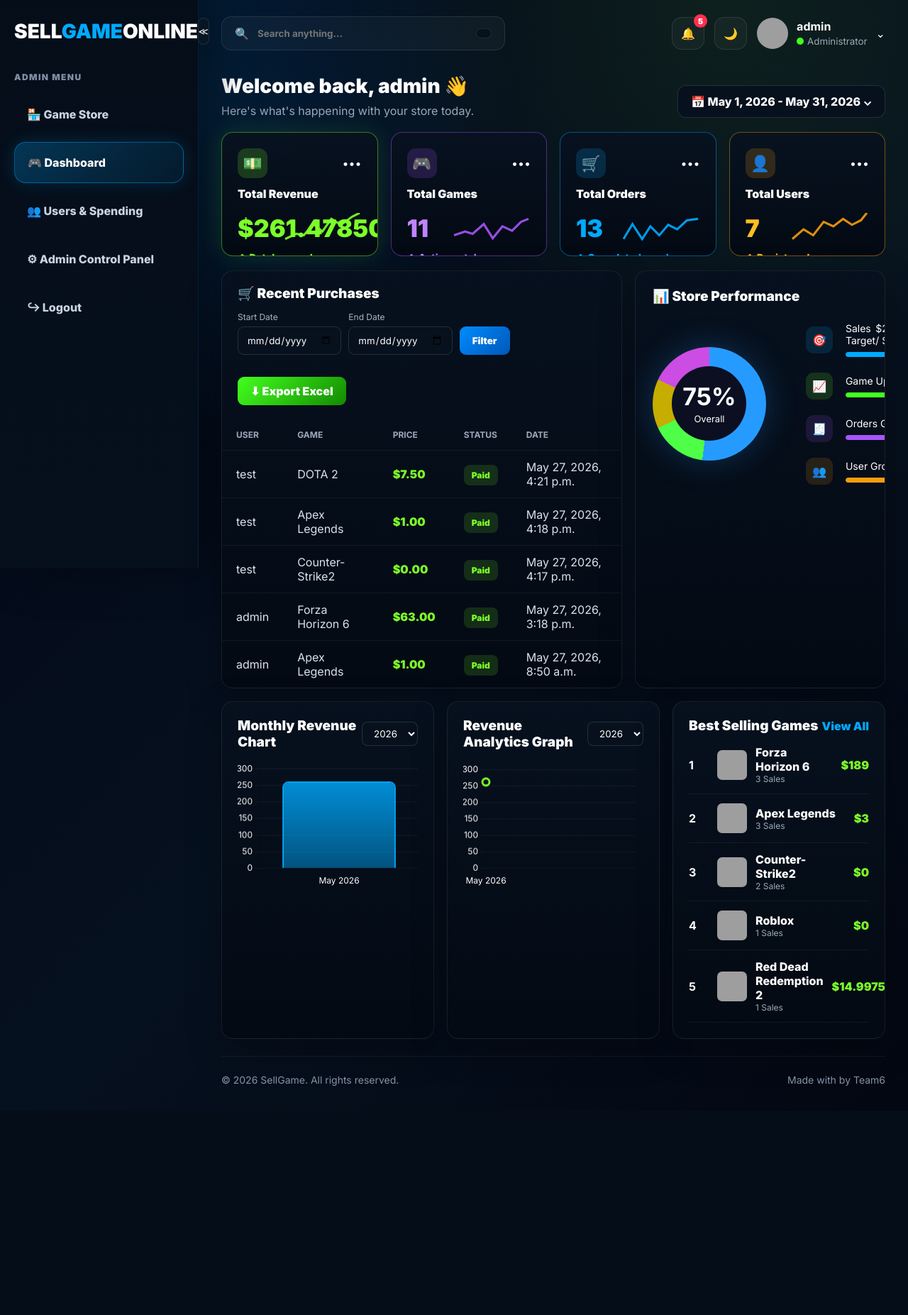
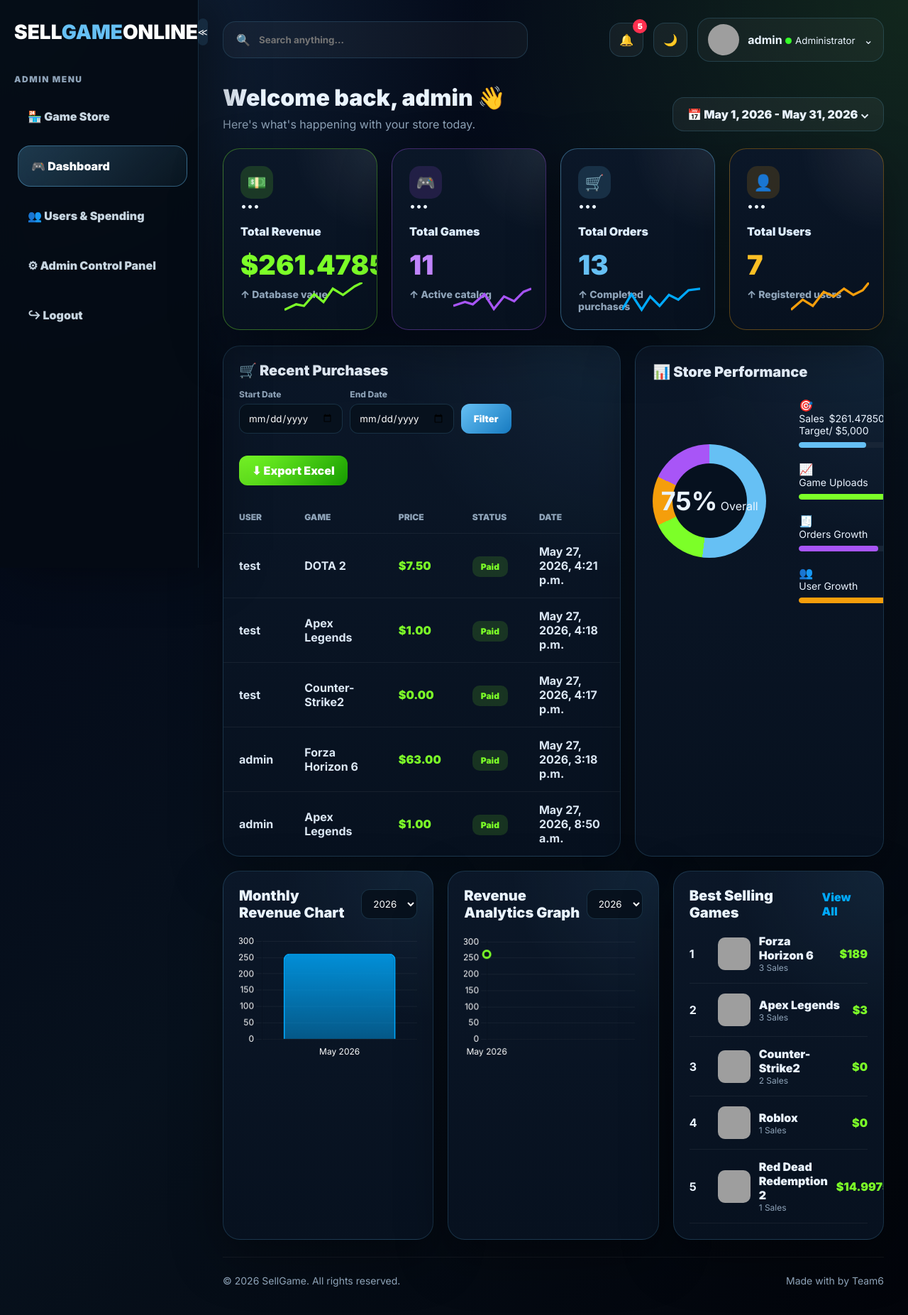
Before and after one commit to chanbo29/Project_Sell_Game_Online, a Django app: page /admin-dashboard/ in a window 1280 px wide. Shown: the whole page at 71% size. Before the commit the page ends 1530 px from the top, so only its background shows below. Run offline with Django 5.2, Linux system fonts and the light colour scheme; a user stored in the database is signed in; data comes from the database, SQL or seed files in the repository; grey boxes are pictures that could not be loaded.

Commit message:
Fix Dashboad admin

```diff
--- a/games/templates/games/admin_dashboard.html
+++ b/games/templates/games/admin_dashboard.html
@@ -10,34 +10,29 @@
 <script src="https://cdn.jsdelivr.net/npm/chart.js"></script>
 
 <style>
-*{
-    margin:0;
-    padding:0;
-    box-sizing:border-box;
-    font-family:'Inter',sans-serif;
-}
+*{margin:0;padding:0;box-sizing:border-box;font-family:'Inter',sans-serif}
 
 :root{
-    --bg:#030712;
-    --panel:#07111d;
-    --panel2:#0b1624;
-    --border:#16304a;
-    --blue:#00aaff;
+    --bg:#020617;
+    --sidebar:#050b14;
+    --card:#07111f;
+    --card2:#0b1728;
+    --border:rgba(102,192,244,.18);
+    --blue:#66c0f4;
     --green:#7CFF28;
     --purple:#a855f7;
     --orange:#f59e0b;
-    --red:#ff4757;
-    --muted:#8b9bb0;
-    --white:#ffffff;
+    --text:#eaf4ff;
+    --muted:#8ea3b8;
 }
 
 body{
     min-height:100vh;
     background:
-        radial-gradient(circle at 18% 8%,rgba(0,170,255,.15),transparent 28%),
-        radial-gradient(circle at 80% 0%,rgba(124,255,40,.08),transparent 30%),
-        linear-gradient(135deg,#020617,#06111f 55%,#030712);
-    color:white;
+    radial-gradient(circle at top left,rgba(102,192,244,.2),transparent 30%),
+    radial-gradient(circle at top right,rgba(124,255,40,.1),transparent 28%),
+    linear-gradient(135deg,#020617,#07111d 55%,#02040a);
+    color:var(--text);
     overflow-x:hidden;
 }
 
@@ -49,148 +44,101 @@ body{
 
 /* SIDEBAR */
 .sidebar{
-    height:100vh;
     position:sticky;
     top:0;
-    padding:25px 20px;
-    background:linear-gradient(180deg,#050d19,#06101d);
-    border-right:1px solid rgba(0,170,255,.12);
-    box-shadow:20px 0 60px rgba(0,0,0,.35);
+    height:100vh;
+    padding:26px 20px;
+    background:rgba(5,11,20,.92);
+    border-right:1px solid var(--border);
+    backdrop-filter:blur(20px);
+    box-shadow:20px 0 70px rgba(0,0,0,.45);
 }
 
 .logo-row{
     display:flex;
     align-items:center;
     justify-content:space-between;
-    margin-bottom:38px;
+    margin-bottom:40px;
 }
 
 .logo{
+    color:white;
     font-size:28px;
     font-weight:900;
-    color:white;
     text-decoration:none;
 }
 
-.logo span{
-    color:#00aaff;
-}
+.logo span{color:var(--blue)}
 
 .collapse-btn{
     width:38px;
     height:38px;
+    border:none;
     border-radius:12px;
-    border:1px solid rgba(255,255,255,.1);
-    background:#081624;
+    background:rgba(102,192,244,.12);
     color:white;
     cursor:pointer;
 }
 
 .menu-label{
-    color:#8090a5;
+    color:var(--muted);
     font-size:12px;
     font-weight:900;
-    letter-spacing:1.4px;
+    letter-spacing:1.5px;
     margin-bottom:16px;
 }
 
 .menu{
     display:flex;
     flex-direction:column;
-    gap:10px;
+    gap:12px;
 }
 
 .menu a{
-    height:58px;
+    min-height:58px;
     display:flex;
     align-items:center;
-    gap:16px;
+    gap:15px;
     padding:0 18px;
-    border-radius:16px;
-    color:#c8d4e0;
+    border-radius:18px;
+    color:#c7d5e0;
     text-decoration:none;
-    font-weight:800;
+    font-weight:900;
     transition:.25s;
+    border:1px solid transparent;
 }
 
 .menu a:hover,
 .menu a.active{
-    background:linear-gradient(135deg,rgba(0,170,255,.26),rgba(0,170,255,.08));
-    border:1px solid rgba(0,170,255,.42);
+    background:linear-gradient(135deg,rgba(102,192,244,.25),rgba(102,192,244,.05));
+    border-color:rgba(102,192,244,.4);
     color:white;
-    box-shadow:0 0 25px rgba(0,170,255,.18);
-}
-
-.store-status{
-    position:absolute;
-    left:20px;
-    right:20px;
-    bottom:24px;
-    padding:20px;
-    border-radius:18px;
-    background:linear-gradient(180deg,rgba(13,27,44,.96),rgba(6,16,29,.96));
-    border:1px solid rgba(0,170,255,.18);
-}
-
-.status-dot{
-    width:14px;
-    height:14px;
-    background:#38ff14;
-    border-radius:50%;
-    display:inline-block;
-    box-shadow:0 0 18px #38ff14;
-    margin-right:10px;
-}
-
-.store-status h3{
-    font-size:16px;
-    margin-bottom:8px;
-}
-
-.store-status b{
-    color:#7CFF28;
-}
-
-.store-status p{
-    color:#a7b3c2;
-    font-size:14px;
-    line-height:1.6;
-    margin-top:10px;
-}
-
-.mini-wave{
-    margin-top:20px;
-    height:50px;
-    background:
-        linear-gradient(135deg,transparent 35%,rgba(124,255,40,.55) 35%,transparent 45%),
-        linear-gradient(45deg,transparent 35%,rgba(124,255,40,.25) 35%,transparent 45%);
-    border-radius:14px;
-    opacity:.9;
+    transform:translateX(5px);
 }
 
 /* MAIN */
 .main{
-    padding:18px 32px 35px;
+    padding:24px 34px 40px;
 }
 
 .topbar{
-    height:58px;
+    height:64px;
     display:flex;
     justify-content:space-between;
     align-items:center;
-    margin-bottom:28px;
+    margin-bottom:30px;
 }
 
 .search-box{
-    width:400px;
-    height:48px;
+    width:430px;
+    height:52px;
     display:flex;
     align-items:center;
     gap:12px;
     padding:0 18px;
-    background:rgba(255,255,255,.035);
-    border:1px solid rgba(255,255,255,.1);
-    border-radius:14px;
+    background:rgba(255,255,255,.04);
+    border:1px solid var(--border);
+    border-radius:18px;
 }
 
 .search-box input{
@@ -202,15 +150,6 @@ body{
     font-weight:700;
 }
 
-.shortcut{
-    padding:6px 10px;
-    border-radius:8px;
-    background:#07111d;
-    border:1px solid rgba(255,255,255,.1);
-    color:#b8c4d4;
-    font-size:12px;
-}
-
 .top-actions{
     display:flex;
     align-items:center;
@@ -218,28 +157,27 @@ body{
 }
 
 .icon-btn{
-    width:46px;
-    height:46px;
-    border-radius:14px;
-    background:rgba(255,255,255,.035);
-    border:1px solid rgba(255,255,255,.1);
+    width:48px;
+    height:48px;
+    border-radius:16px;
+    background:rgba(255,255,255,.05);
+    border:1px solid var(--border);
     display:flex;
     align-items:center;
     justify-content:center;
+    text-decoration:none;
     color:white;
-    text-decoration:none;
     position:relative;
 }
 
 .badge-notify{
     position:absolute;
-    top:-5px;
-    right:-5px;
-    width:19px;
-    height:19px;
+    top:-6px;
+    right:-6px;
+    width:20px;
+    height:20px;
     border-radius:50%;
     background:#ff304f;
-    color:white;
     font-size:11px;
     display:flex;
     align-items:center;
@@ -251,6 +189,10 @@ body{
     display:flex;
     align-items:center;
     gap:12px;
+    padding:8px 14px;
+    border-radius:18px;
+    background:rgba(255,255,255,.04);
+    border:1px solid var(--border);
 }
 
 .profile img{
@@ -261,174 +203,146 @@ body{
 }
 
 .online-dot{
-    width:10px;
-    height:10px;
+    width:9px;
+    height:9px;
     border-radius:50%;
-    background:#43ff1f;
+    background:#35ff29;
     display:inline-block;
     margin-right:5px;
 }
 
-.profile b{
-    display:block;
-}
-
-.profile small{
-    color:#9ca8b8;
-}
-
-/* HEADER */
+/* WELCOME */
 .welcome{
     display:flex;
     justify-content:space-between;
     align-items:flex-end;
-    margin-bottom:20px;
+    margin-bottom:24px;
 }
 
 .welcome h1{
-    font-size:28px;
+    font-size:32px;
     font-weight:900;
 }
 
 .welcome p{
-    color:#9ca8b8;
+    color:var(--muted);
     margin-top:8px;
 }
 
 .date-filter{
-    height:46px;
-    padding:0 18px;
-    border-radius:12px;
-    background:#07111d;
-    border:1px solid rgba(255,255,255,.12);
-    color:white;
+    height:48px;
+    padding:0 20px;
+    border-radius:16px;
+    background:rgba(255,255,255,.05);
+    border:1px solid var(--border);
     display:flex;
     align-items:center;
-    gap:10px;
-    font-weight:800;
+    font-weight:900;
 }
 
 /* STAT CARDS */
 .stats{
     display:grid;
     grid-template-columns:repeat(4,1fr);
-    gap:18px;
-    margin-bottom:20px;
+    gap:20px;
+    margin-bottom:22px;
 }
 
 .stat-card{
-    height:175px;
-    padding:22px;
-    border-radius:16px;
-    background:linear-gradient(180deg,rgba(8,18,32,.96),rgba(3,10,19,.96));
-    border:1px solid rgba(255,255,255,.08);
+    min-height:175px;
+    padding:24px;
+    border-radius:24px;
+    background:
+    radial-gradient(circle at top right,rgba(255,255,255,.08),transparent 35%),
+    linear-gradient(180deg,var(--card2),var(--card));
+    border:1px solid var(--border);
     position:relative;
     overflow:hidden;
-    transition:.3s;
+    box-shadow:0 25px 70px rgba(0,0,0,.35);
+    transition:.28s;
 }
 
 .stat-card:hover{
-    transform:translateY(-6px);
+    transform:translateY(-8px);
 }
 
-.stat-card.green{
-    border-color:rgba(124,255,40,.45);
-    box-shadow:0 0 35px rgba(124,255,40,.12);
-}
-
-.stat-card.purple{
-    border-color:rgba(168,85,247,.45);
-}
-
-.stat-card.blue{
-    border-color:rgba(0,170,255,.45);
-}
-
-.stat-card.orange{
-    border-color:rgba(245,158,11,.45);
-}
-
-.stat-top{
-    display:flex;
-    align-items:center;
-    justify-content:space-between;
-}
+.green{border-color:rgba(124,255,40,.35)}
+.purple{border-color:rgba(168,85,247,.35)}
+.blue{border-color:rgba(102,192,244,.4)}
+.orange{border-color:rgba(245,158,11,.35)}
 
 .stat-icon{
-    width:42px;
-    height:42px;
-    border-radius:12px;
+    width:46px;
+    height:46px;
+    border-radius:15px;
     display:flex;
     align-items:center;
     justify-content:center;
     font-size:22px;
 }
 
-.green .stat-icon{background:rgba(124,255,40,.18); color:#7CFF28;}
-.purple .stat-icon{background:rgba(168,85,247,.18); color:#a855f7;}
-.blue .stat-icon{background:rgba(0,170,255,.18); color:#00aaff;}
-.orange .stat-icon{background:rgba(245,158,11,.18); color:#f59e0b;}
+.green .stat-icon{background:rgba(124,255,40,.15)}
+.purple .stat-icon{background:rgba(168,85,247,.15)}
+.blue .stat-icon{background:rgba(102,192,244,.15)}
+.orange .stat-icon{background:rgba(245,158,11,.15)}
 
 .stat-title{
-    margin-top:12px;
-    color:white;
+    margin-top:16px;
+    font-weight:900;
+    color:#dcecff;
+}
+
+.stat-value{
+    margin-top:14px;
+    font-size:38px;
     font-weight:900;
 }
 
-.stat-value{
-    margin-top:18px;
-    font-size:34px;
-    font-weight:900;
-}
-
-.green .stat-value{color:#7CFF28;}
-.purple .stat-value{color:#c084fc;}
-.blue .stat-value{color:#00aaff;}
-.orange .stat-value{color:#fbbf24;}
+.green .stat-value{color:var(--green)}
+.purple .stat-value{color:#c084fc}
+.blue .stat-value{color:var(--blue)}
+.orange .stat-value{color:#fbbf24}
 
 .stat-change{
-    margin-top:12px;
+    margin-top:10px;
     font-size:14px;
     font-weight:800;
+    color:var(--muted);
 }
-
-.green .stat-change{color:#7CFF28;}
-.purple .stat-change{color:#c084fc;}
-.blue .stat-change{color:#00aaff;}
-.orange .stat-change{color:#fbbf24;}
 
 .spark{
     position:absolute;
     right:20px;
     bottom:18px;
-    width:115px;
-    height:42px;
-    opacity:.9;
-}
-
-.spark svg{
-    width:100%;
-    height:100%;
+    width:110px;
 }
 
 /* PANELS */
 .grid-main{
     display:grid;
     grid-template-columns:1.6fr 1fr;
-    gap:18px;
-    margin-bottom:18px;
+    gap:20px;
+    margin-bottom:20px;
+}
+
+.grid-bottom{
+    display:grid;
+    grid-template-columns:1fr 1fr 1fr;
+    gap:20px;
 }
 
 .panel{
-    background:linear-gradient(180deg,rgba(7,17,30,.96),rgba(3,10,19,.96));
-    border:1px solid rgba(255,255,255,.08);
-    border-radius:16px;
+    background:
+    radial-gradient(circle at top right,rgba(102,192,244,.08),transparent 35%),
+    linear-gradient(180deg,var(--card2),var(--card));
+    border:1px solid var(--border);
+    border-radius:24px;
     overflow:hidden;
-    box-shadow:0 16px 50px rgba(0,0,0,.28);
+    box-shadow:0 25px 70px rgba(0,0,0,.35);
 }
 
 .panel-head{
-    padding:20px 22px;
+    padding:22px;
     display:flex;
     justify-content:space-between;
     align-items:center;
@@ -437,10 +351,11 @@ body{
 }
 
 .panel-title{
-    font-size:19px;
+    font-size:20px;
     font-weight:900;
 }
 
+/* FORM */
 .filter-form{
     display:flex;
     gap:10px;
@@ -455,22 +370,24 @@ body{
 
 .field label{
     font-size:12px;
-    color:#a8b3c2;
+    color:var(--muted);
+    font-weight:800;
 }
 
-.field input{
-    height:40px;
+.field input,
+.year-select{
+    height:42px;
     background:#07111d;
     color:white;
-    border:1px solid rgba(255,255,255,.12);
-    border-radius:9px;
+    border:1px solid var(--border);
+    border-radius:12px;
     padding:0 12px;
 }
 
 .btn{
-    height:40px;
+    height:42px;
     padding:0 18px;
-    border-radius:9px;
+    border-radius:12px;
     border:none;
     color:white;
     font-weight:900;
@@ -481,46 +398,44 @@ body{
     justify-content:center;
 }
 
-.btn-blue{
-    background:linear-gradient(135deg,#008cff,#0057b8);
-}
+.btn-blue{background:linear-gradient(135deg,#66c0f4,#167ac0)}
+.btn-green{background:linear-gradient(135deg,#7CFF28,#169b00)}
 
-.btn-green{
-    background:linear-gradient(135deg,#42ff1f,#138a00);
-}
-
+/* TABLE */
 table{
     width:100%;
     border-collapse:collapse;
 }
 
 th{
-    padding:14px 20px;
-    color:#9ca8b8;
+    padding:15px 22px;
+    color:var(--muted);
     text-align:left;
     font-size:12px;
+    font-weight:900;
 }
 
 td{
-    padding:13px 20px;
-    color:#d8e3ef;
+    padding:15px 22px;
+    color:#dce8f5;
     border-top:1px solid rgba(255,255,255,.06);
+    font-weight:700;
 }
 
 tr:hover{
-    background:rgba(0,170,255,.04);
+    background:rgba(102,192,244,.05);
 }
 
 .price{
-    color:#7CFF28;
+    color:var(--green);
     font-weight:900;
 }
 
 .status{
-    padding:7px 11px;
-    border-radius:8px;
+    padding:7px 12px;
+    border-radius:10px;
     background:rgba(124,255,40,.14);
-    color:#7CFF28;
+    color:var(--green);
     font-size:12px;
     font-weight:900;
 }
@@ -532,7 +447,7 @@ tr:hover{
 
 .performance-body{
     display:grid;
-    grid-template-columns:190px 1fr;
+    grid-template-columns:180px 1fr;
     gap:26px;
     align-items:center;
 }
@@ -541,14 +456,11 @@ tr:hover{
     width:160px;
     height:160px;
     border-radius:50%;
-    background:
-        conic-gradient(#00aaff 0 52%, #7CFF28 52% 68%, #f59e0b 68% 82%, #a855f7 82% 100%);
+    background:conic-gradient(var(--blue) 0 52%,var(--green) 52% 68%,var(--orange) 68% 82%,var(--purple) 82% 100%);
     display:flex;
     align-items:center;
     justify-content:center;
     position:relative;
-    box-shadow:0 0 45px rgba(0,170,255,.25);
-    animation:spinGlow 4s linear infinite;
 }
 
 .ring::after{
@@ -566,40 +478,14 @@ tr:hover{
 }
 
 .ring-content strong{
-    display:block;
-    font-size:34px;
-}
-
-.ring-content span{
-    font-size:13px;
+    font-size:36px;
 }
 
 .performance-list{
     display:flex;
     flex-direction:column;
-    gap:22px;
+    gap:20px;
 }
-
-.performance-item{
-    display:grid;
-    grid-template-columns:42px 1fr;
-    gap:14px;
-    align-items:center;
-}
-
-.perf-icon{
-    width:38px;
-    height:38px;
-    border-radius:11px;
-    display:flex;
-    align-items:center;
-    justify-content:center;
-}
-
-.perf-blue{background:rgba(0,170,255,.14); color:#00aaff;}
-.perf-green{background:rgba(124,255,40,.14); color:#7CFF28;}
-.perf-purple{background:rgba(168,85,247,.14); color:#a855f7;}
-.perf-orange{background:rgba(245,158,11,.14); color:#f59e0b;}
 
 .perf-top{
     display:flex;
@@ -609,29 +495,19 @@ tr:hover{
 }
 
 .bar{
-    height:7px;
+    height:8px;
     border-radius:999px;
-    background:#172334;
+    background:#182536;
     overflow:hidden;
 }
 
-.fill{
-    height:100%;
-    border-radius:999px;
-}
+.fill{height:100%;border-radius:999px}
+.fill-blue{background:var(--blue);width:52%}
+.fill-green{background:var(--green);width:80%}
+.fill-purple{background:var(--purple);width:61%}
+.fill-orange{background:var(--orange);width:78%}
 
-.fill-blue{background:#00aaff; width:52%;}
-.fill-green{background:#42ff1f; width:80%;}
-.fill-purple{background:#a855f7; width:61%;}
-.fill-orange{background:#f59e0b; width:78%;}
-
-/* LOWER */
-.grid-bottom{
-    display:grid;
-    grid-template-columns:1fr 1fr 1fr;
-    gap:18px;
-}
-
+/* BEST SELLING */
 .chart-panel{
     padding:22px;
 }
@@ -640,139 +516,73 @@ tr:hover{
     display:flex;
     justify-content:space-between;
     align-items:center;
-    margin-bottom:16px;
-}
-
-.year-select{
-    height:34px;
-    padding:0 12px;
-    border-radius:8px;
-    background:#07111d;
-    color:white;
-    border:1px solid rgba(255,255,255,.12);
+    margin-bottom:18px;
 }
 
 .best-list{
     display:flex;
     flex-direction:column;
-    gap:13px;
+    gap:14px;
 }
 
 .best-item{
     display:grid;
-    grid-template-columns:28px 42px 1fr auto;
+    grid-template-columns:28px 46px 1fr auto;
     align-items:center;
     gap:12px;
-    padding-bottom:13px;
+    padding-bottom:14px;
     border-bottom:1px solid rgba(255,255,255,.06);
 }
 
 .best-item img{
-    width:42px;
-    height:42px;
-    border-radius:7px;
+    width:46px;
+    height:46px;
+    border-radius:10px;
     object-fit:cover;
 }
 
 .best-title{
-    font-weight:800;
+    font-weight:900;
 }
 
 .best-meta{
-    color:#9ca8b8;
+    color:var(--muted);
     font-size:12px;
 }
 
 .best-revenue{
-    color:#7CFF28;
+    color:var(--green);
     font-weight:900;
 }
 
+/* FOOTER */
 .footer{
     margin-top:24px;
     padding-top:24px;
     border-top:1px solid rgba(255,255,255,.06);
     display:flex;
     justify-content:space-between;
-    color:#8794a6;
+    color:var(--muted);
     font-size:14px;
 }
 
-/* ANIMATIONS */
-@keyframes spinGlow{
-    0%{filter:hue-rotate(0deg);}
-    100%{filter:hue-rotate(25deg);}
-}
-
-.fade-up{
-    animation:fadeUp .7s ease both;
-}
-
-@keyframes fadeUp{
-    from{
-        opacity:0;
-        transform:translateY(24px);
-    }
-    to{
-        opacity:1;
-        transform:translateY(0);
-    }
-}
-
+/* RESPONSIVE */
 @media(max-width:1200px){
-    .stats{
-        grid-template-columns:repeat(2,1fr);
-    }
-
-    .grid-main,
-    .grid-bottom{
-        grid-template-columns:1fr;
-    }
+    .stats{grid-template-columns:repeat(2,1fr)}
+    .grid-main,.grid-bottom{grid-template-columns:1fr}
 }
 
 @media(max-width:900px){
-    .dashboard{
-        grid-template-columns:1fr;
-    }
-
-    .sidebar{
-        position:relative;
-        height:auto;
-    }
-
-    .store-status{
-        position:relative;
-        left:auto;
-        right:auto;
-        bottom:auto;
-        margin-top:25px;
-    }
-
-    .topbar,
-    .welcome{
-        flex-direction:column;
-        align-items:flex-start;
-        gap:15px;
-        height:auto;
-    }
-
-    .search-box{
-        width:100%;
-    }
+    .dashboard{grid-template-columns:1fr}
+    .sidebar{height:auto;position:relative}
+    .topbar,.welcome{height:auto;flex-direction:column;align-items:flex-start;gap:15px}
+    .search-box{width:100%}
 }
 
 @media(max-width:600px){
-    .main{
-        padding:18px;
-    }
-
-    .stats{
-        grid-template-columns:1fr;
-    }
-
-    .performance-body{
-        grid-template-columns:1fr;
-    }
+    .main{padding:18px}
+    .stats{grid-template-columns:1fr}
+    .performance-body{grid-template-columns:1fr}
 }
 </style>
 </head>
```
